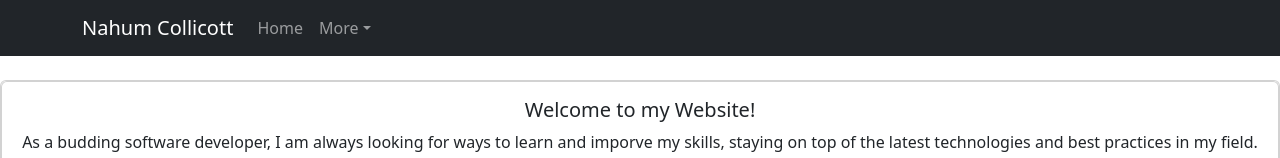
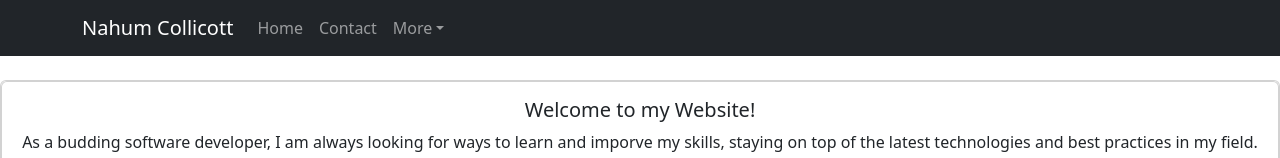
Before and after one commit to nahummc/react-dev-site, a React (Create React App) app: page / in a window 1280 px wide. Shown: the top 158 px of the page. Built offline with nearby package versions, Linux system fonts and the light colour scheme.

Commit message:
changed navigation and added firebase deps

```diff
--- a/package.json
+++ b/package.json
@@ -12,6 +12,7 @@
     "axios": "^1.2.1",
     "bootstrap": "^5.2.3",
     "bootstrap-icons": "^1.10.2",
+    "firebase": "^9.15.0",
     "formik": "^2.2.9",
     "react": "^18.2.0",
     "react-bootstrap": "^2.7.0",
--- a/src/components/Navbar.js
+++ b/src/components/Navbar.js
@@ -12,14 +12,15 @@ function BasicNav() {
         <Navbar.Collapse id="basic-navbar-nav">
           <Nav className="me-auto">
             <Nav.Link href="/">Home</Nav.Link>
+            <Nav.Link href="contact">Contact</Nav.Link>
             {/* <Nav.Link href="#link">About</Nav.Link> */}
             <NavDropdown title="More" id="basic-nav-dropdown">
-              <NavDropdown.Item href="contact">Contact me</NavDropdown.Item>
+              {/* <NavDropdown.Item href="contact">Contact me</NavDropdown.Item> */}
               {/* <NavDropdown.Item href="weather">
                 Weather
               </NavDropdown.Item> */}
               {/* <NavDropdown.Item href="#action/3.3">Chat</NavDropdown.Item> */}
-              <NavDropdown.Divider />
+              {/* <NavDropdown.Divider /> */}
               <NavDropdown.Item href="https://github.com/nahummc" target="_blank">
                 Github
               </NavDropdown.Item>
```
Also changed, not shown: 2 other files (tests, documents, lock files or other folders).
